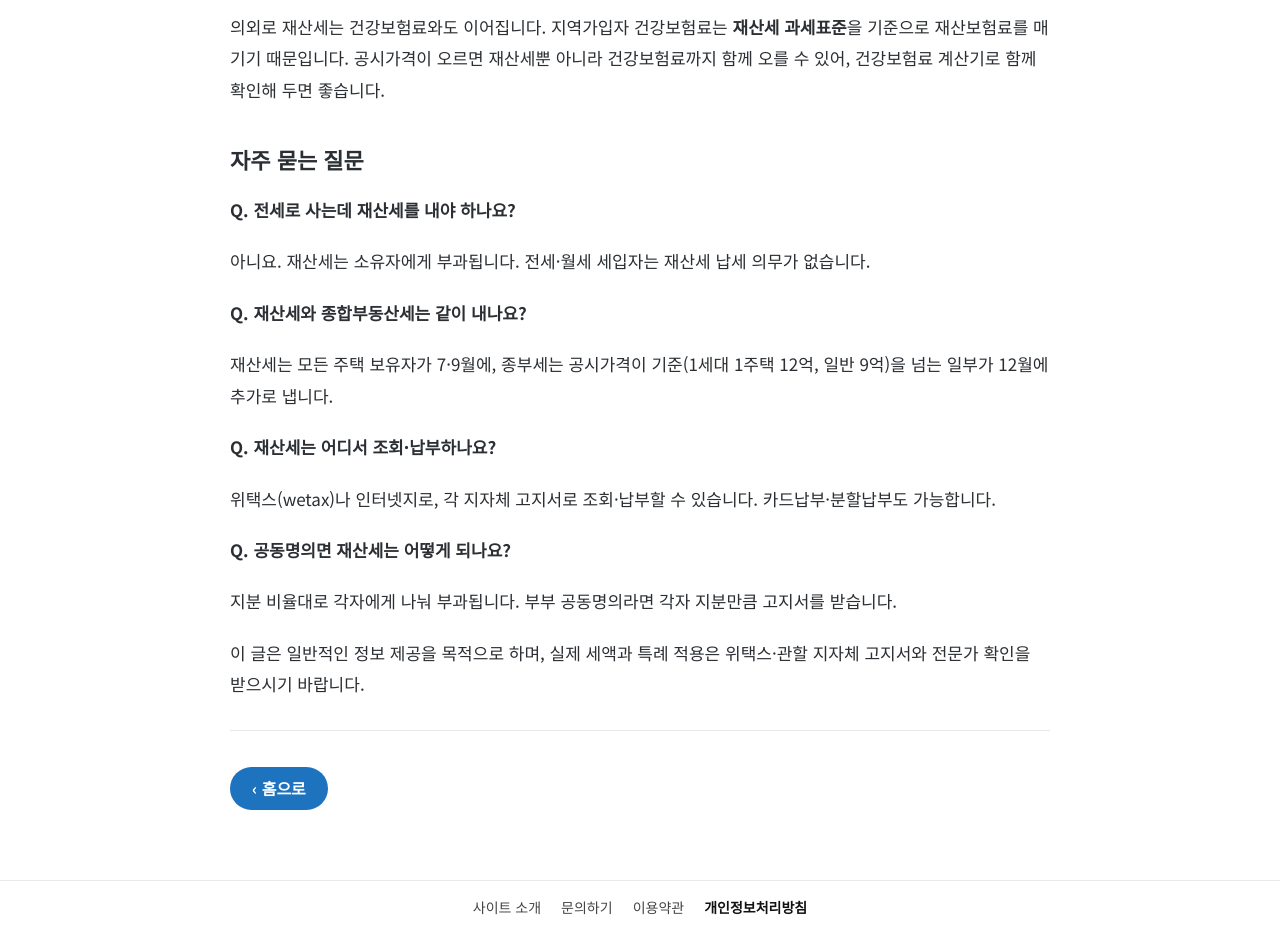
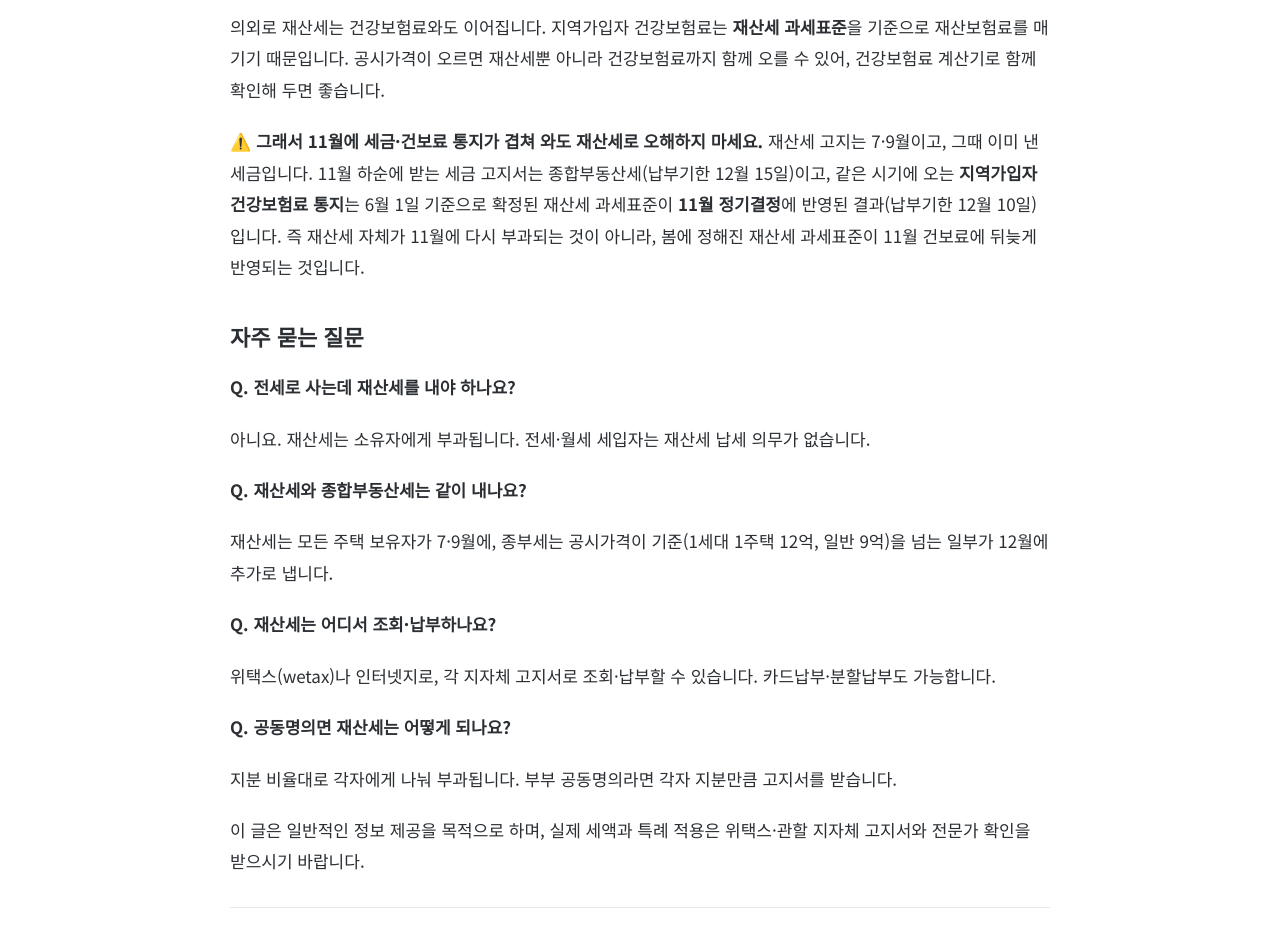
Before and after one commit to leehyosone180603-bot/algosalja, a plain HTML site: page posts/property-tax-basics-who-when-how-much.html in a window 1280 px wide. Shown: the part 2922-3847 px from the top of the page. Drawn offline with Linux system fonts and the light colour scheme.

Commit message:
재산세 기본 글: 11월 종부세·건보료 통지 혼동 방지 문단 추가
Co-Authored-By: Claude Opus 4.8 <noreply@anthropic.com>
Claude-Session: https://claude.ai/code/session_01V1VnMHNNQbib9CkvFoCeNC

```diff
--- a/posts/property-tax-basics-who-when-how-much.html
+++ b/posts/property-tax-basics-who-when-how-much.html
@@ -78,6 +78,7 @@
         <p>💡 <strong>왜 계산기를 써야 할까요?</strong> 공시가격만 넣으면 공정시장가액비율·세율을 몰라도 올해 재산세가 1초 만에 나옵니다. 고지서 금액이 맞는지 지금 바로 확인해 보세요.</p>
         <h2>재산세와 건강보험료의 숨은 연결</h2>
         <p>의외로 재산세는 건강보험료와도 이어집니다. 지역가입자 건강보험료는 <strong>재산세 과세표준</strong>을 기준으로 재산보험료를 매기기 때문입니다. 공시가격이 오르면 재산세뿐 아니라 건강보험료까지 함께 오를 수 있어, <a href="https://healthfortune.co.kr/health-insurance/" target="_blank" rel="noopener">건강보험료 계산기</a>로 함께 확인해 두면 좋습니다.</p>
+        <p>⚠️ <strong>그래서 11월에 세금·건보료 통지가 겹쳐 와도 재산세로 오해하지 마세요.</strong> 재산세 고지는 7·9월이고, 그때 이미 낸 세금입니다. 11월 하순에 받는 세금 고지서는 <a href="/posts/comprehensive-real-estate-tax-vs-property-tax.html">종합부동산세</a>(납부기한 12월 15일)이고, 같은 시기에 오는 <strong>지역가입자 건강보험료 통지</strong>는 6월 1일 기준으로 확정된 재산세 과세표준이 <strong>11월 정기결정</strong>에 반영된 결과(납부기한 12월 10일)입니다. 즉 재산세 자체가 11월에 다시 부과되는 것이 아니라, 봄에 정해진 재산세 과세표준이 11월 건보료에 뒤늦게 반영되는 것입니다.</p>
         <h2>자주 묻는 질문</h2>
         <p><strong>Q. 전세로 사는데 재산세를 내야 하나요?</strong></p>
         <p>아니요. 재산세는 소유자에게 부과됩니다. 전세·월세 세입자는 재산세 납세 의무가 없습니다.</p>
```
